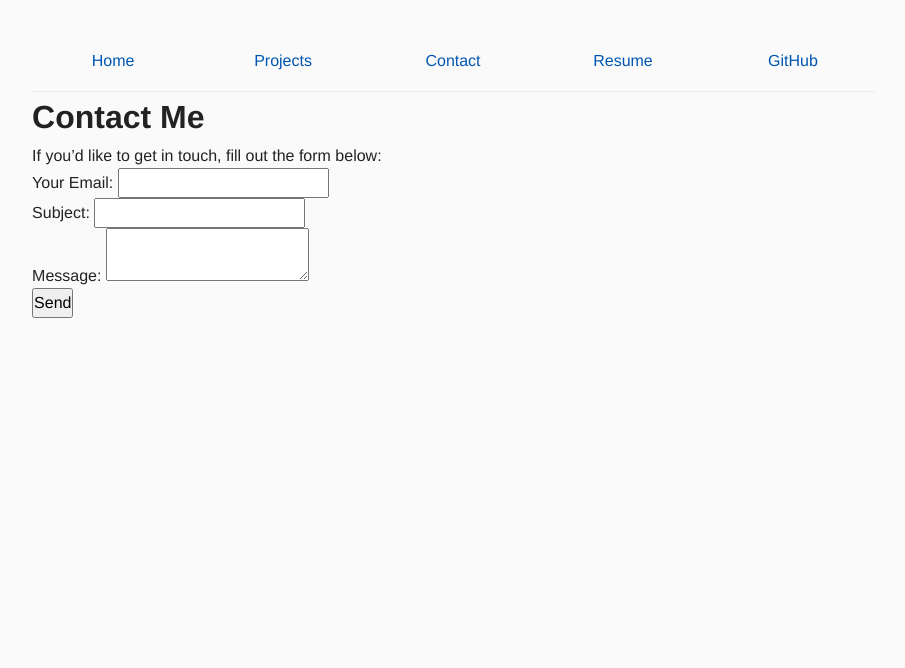
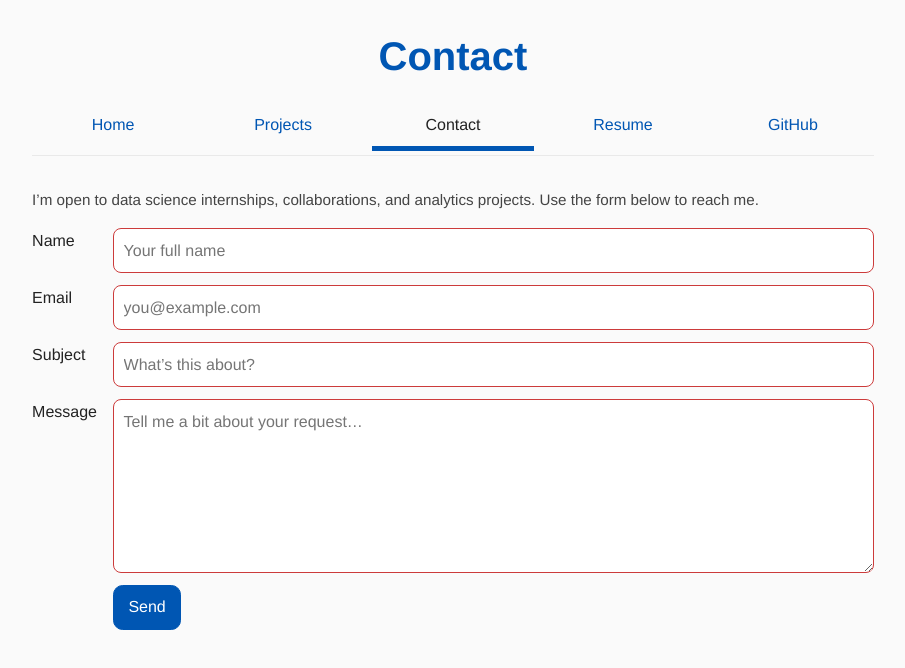
Before and after one commit to Kalberhe/6.C85_lab1_beta_test_portfolio, a plain HTML site: page contact/index.html in a window 1280 px wide. Shown: the whole page, without its empty margins (187-1092 px from the left). Drawn offline with Linux system fonts and the light colour scheme.

Commit message:
update Contact page layout and styling

```diff
--- a/contact/index.html
+++ b/contact/index.html
@@ -1,41 +1,50 @@
 <!doctype html>
 <html lang="en">
 <head>
-  <meta charset="utf-8">
+  <meta charset="utf-8" />
+  <meta name="viewport" content="width=device-width,initial-scale=1" />
   <title>Contact – Kalkidan Berhe Gebrekirstos</title>
-  <link rel="stylesheet" href="../style.css?v=3">
-
-
+  <link rel="stylesheet" href="../style.css?v=4">
 </head>
 <body>
+  <header>
+    <h1>Contact</h1>
     <nav>
       <a href="../index.html">Home</a>
       <a href="../projects/index.html">Projects</a>
-    <a href="../contact/index.html">Contact</a>
+      <a href="../contact/index.html" class="current">Contact</a>
       <a href="../resume/index.html">Resume</a>
-    <a href="https://github.com/Kalberhe" target="_blank">GitHub</a>
+      <a href="https://github.com/Kalberhe" target="_blank" rel="noopener">GitHub</a>
     </nav>
+  </header>
 
-  <h1>Contact Me</h1>
-  <p>If you’d like to get in touch, fill out the form below:</p>
+  <main>
+    <p class="muted" style="margin-top:.25rem">
+      I’m open to data science internships, collaborations, and analytics projects. Use the form below to reach me.
+    </p>
 
-  <form action="mailto:kgebrekirstos@ucsd.edu" method="POST" enctype="text/plain">
-    <label>
-      Your Email:
-      <input type="email" name="email" required>
-    </label>
-    <br>
-    <label>
-      Subject:
-      <input type="text" name="subject">
-    </label>
-    <br>
-    <label>
-      Message:
-      <textarea name="body"></textarea>
-    </label>
-    <br>
+    <!-- Contact form (keeps mailto:) -->
+    <form class="contact" action="mailto:kgebrekirstos@ucsd.edu" method="POST" enctype="text/plain" novalidate>
+      <label for="name">Name</label>
+      <input id="name" name="name" type="text" autocomplete="name" placeholder="Your full name" required>
+
+      <label for="email">Email</label>
+      <input id="email" name="email" type="email" autocomplete="email" placeholder="you@example.com" required>
+
+      <label for="subject">Subject</label>
+      <input id="subject" name="subject" type="text" placeholder="What’s this about?" required>
+
+      <label for="body">Message</label>
+      <textarea id="body" name="body" rows="6" placeholder="Tell me a bit about your request…" required></textarea>
+
+      <!-- Submit -->
+      <span></span>
       <button type="submit">Send</button>
+
+      <!-- Inline feedback area (optional for later JS) -->
+      <span></span>
+      <div class="form-note" aria-live="polite"></div>
     </form>
+  </main>
 </body>
 </html>
--- a/style.css
+++ b/style.css
@@ -1,4 +1,3 @@
-/* === Reset & tokens === */
 * { margin: 0; padding: 0; box-sizing: border-box; }
 
 :root{
@@ -10,7 +9,6 @@
   --card: #ffffff;
 }
 
-/* === Base === */
 html{ color-scheme: light; }
 body{
   font-family: "Helvetica Neue", Helvetica, Arial, sans-serif;
@@ -18,14 +16,12 @@ body{
   color: var(--ink);
   line-height: 1.6;
 
-  /* Step 1: comfy readable width using ch + fluid side gutters */
   max-width: 100ch;
   margin-inline: max(1rem, (100% - 100ch)/2);
   padding-inline: 1.5rem;
   padding-block: 1.5rem;
 }
 
-/* === Header === */
 header{
   text-align: center;
   margin-bottom: 2rem;
@@ -40,7 +36,6 @@ header p{
   color: var(--muted);
 }
 
-/* === Navigation (Step 2) === */
 nav{
   margin-top: 1rem;
   display: flex;
@@ -56,25 +51,22 @@ nav a{
   color: var(--accent);
   padding: .5rem .25rem;
   transition: border-color .2s ease, background-color .2s ease, color .2s ease;
-  border-bottom: .35rem solid transparent; /* space reserved so no layout shift */
+  border-bottom: .35rem solid transparent;
 }
 nav a:hover{
   color: var(--accent-dk);
   border-bottom-color: var(--accent);
   background-color: #eef4ff;
 }
-/* mark the current page with a thick underline */
 nav a.current{
   color: var(--ink);
   border-bottom-color: var(--accent);
 }
 
-/* Mobile nav stack */
 @media (max-width: 600px){
   nav{ flex-direction: column; }
 }
 
-/* === Main content === */
 main{ margin-top: 2rem; }
 h2{
   font-size: 1.6rem;
@@ -84,7 +76,6 @@ h2{
   color: #333;
 }
 
-/* Images */
 img{
   display: block;
   margin: 2rem auto;
@@ -94,7 +85,6 @@ img{
   box-shadow: 0 4px 10px rgba(0,0,0,.1);
 }
 
-/* Footer */
 footer{
   margin-top: 2rem;
   text-align: center;
@@ -102,12 +92,11 @@ footer{
   color: #666;
 }
 
-/* === Step 3: Contact form grid === */
 input, textarea, button, select, label { font: inherit; }
 form.contact{
   display: grid;
   grid-template-columns: auto 1fr;
-  gap: .75rem 1rem;   /* row col */
+  gap: .75rem 1rem;
   align-items: start;
   margin-block: 1rem 2rem;
 }
@@ -134,7 +123,6 @@ form.contact button{
 }
 form.contact button:hover{ background: var(--accent-dk); }
 
-/* Small screens: single column form */
 @media (max-width: 600px){
   form.contact{ grid-template-columns: 1fr; }
   form.contact label{ grid-column: 1; }
@@ -144,7 +132,6 @@ form.contact button:hover{ background: var(--accent-dk); }
   form.contact button{ grid-column: 1; }
 }
 
-/* === Step 4: Projects grid === */
 .projects{
   display: grid;
   grid-template-columns: repeat(auto-fit, minmax(16rem, 1fr));
@@ -152,7 +139,7 @@ form.contact button:hover{ background: var(--accent-dk); }
   margin-block: 1rem 2rem;
 }
 .card{
-  display: grid; /* allow internal alignment */
+  display: grid;
   grid-template-rows: auto 1fr auto;
   gap: .5rem;
   padding: 1rem;
@@ -175,7 +162,6 @@ form.contact button:hover{ background: var(--accent-dk); }
   color: var(--accent-dk);
 }
 
-/* === Step 5: CV page bits === */
 .cv header h1{ margin-bottom: 0; }
 .cv header p{ margin-top: .25rem; color: #555; }
 .cv .section{
@@ -183,7 +169,6 @@ form.contact button:hover{ background: var(--accent-dk); }
   border-top: 1px solid var(--line);
   padding-top: .75rem;
 }
-/* nice download link */
 a.download{
   display: inline-block;
   margin-top: .5rem;
@@ -197,3 +182,13 @@ a.download:hover{
   background: #eef4ff;
   color: var(--accent-dk);
 }
+.muted { color: var(--muted); font-size: .95rem; }
+
+form.contact input:focus,
+form.contact textarea:focus {
+  outline: 2px solid color-mix(in oklab, var(--accent) 35%, white);
+  outline-offset: 2px;
+}
+.form-note { color: var(--muted); font-size: .95rem; }
+form.contact input:invalid,
+form.contact textarea:invalid { border-color: #cc3b3b; }
```
Lines whose indentation alone changed are shown as unchanged.
